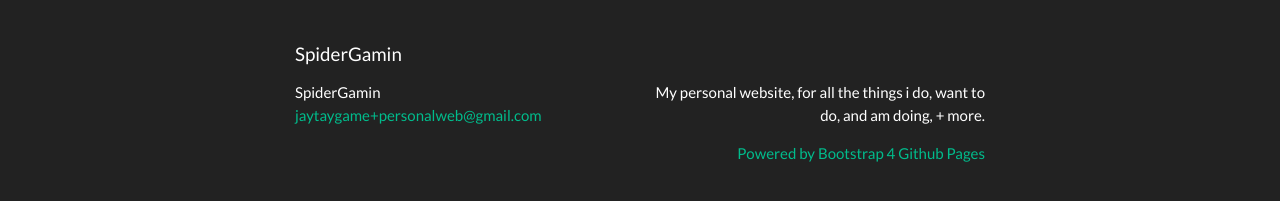
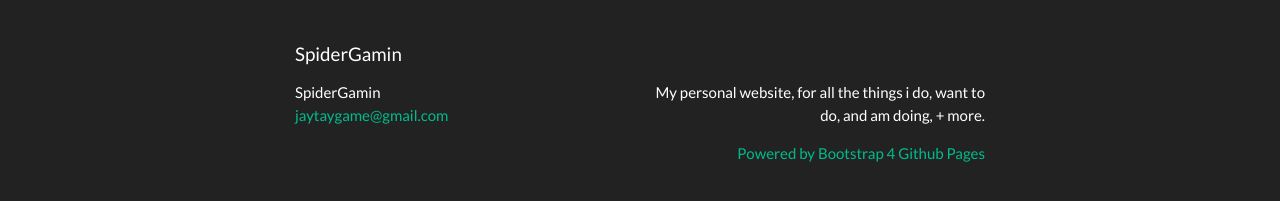
Before and after one commit to insberr/insberr.github.io, a Jekyll site: the page built from index.md, in a window 1280 px wide. Shown: the part 497-698 px from the top of the page. Built offline with Jekyll 4.4.1, drawn with Linux system fonts in a browser that asks for light colours; our own code applies the rules of GitHub Pages for plain Markdown files.

Commit message:
Update _config.yml

```diff
--- a/_config.yml
+++ b/_config.yml
@@ -13,11 +13,11 @@
 # you will see them accessed via {{ site.title }}, {{ site.email }}, and so on.
 # You can create any custom variable you would like, and they will be accessible
 # in the templates via {{ site.myvariable }}.
-siteversion: V 2
+siteversion: V 3
 todobar: 2.46297
 autoseconds:
 title: SpiderGamin
-email: "jaytaygame+personalweb@gmail.com"
+email: "jaytaygame@gmail.com"
 description: >- # this means to ignore newlines until "baseurl:"
   My personal website, for all the things i do, want to do, and am doing, + more.
 #baseurl: "" # the subpath of your site, e.g. /blog
@@ -32,7 +32,7 @@ plugins:
   - jekyll-sitemap
 
 # A list of the pages to display in the navigation bar
-header_pages:
+header_pages: posts
 
 # Exclude from processing.
 # The following items will not be processed, by default. Create a custom list
```
